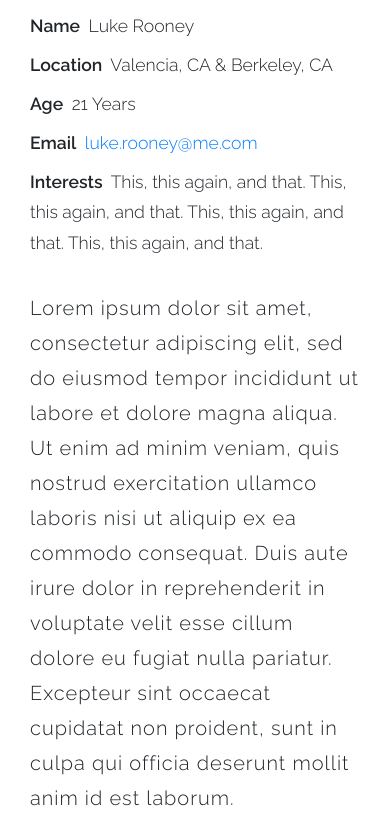
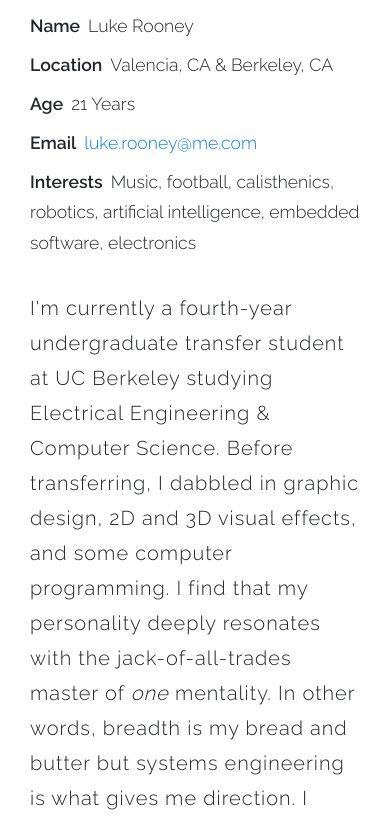
Before and after one commit to ltrooney/ltrooney.github.io, a plain HTML site: page index.html in a window 390 px wide. Shown: the part 1280-2103 px from the top of the page. Drawn offline with nearby package versions, Linux system fonts and the light colour scheme; a web font is replaced by a local one.

Commit message:
added project images and updated information text

```diff
--- a/index.html
+++ b/index.html
@@ -101,7 +101,7 @@
                   <h5>Valencia, CA &amp Berkeley, CA</h5>
                   <h5>21 Years</h5>
                   <h5><a href="mailto:luke.rooney@me.com"> luke.rooney@me.com</a><h5>
-                  <h5>This, this again, and that. This, this again, and that. This, this again, and that. This, this again, and that.</h5>
+                  <h5>Music, football, calisthenics, robotics, artificial intelligence, embedded software, electronics</h5>
                 </div>
               </div>
             </div>
@@ -109,19 +109,17 @@
         </div>
 
         <div id="info-sm" class="col-12 d-sm-none">
-          <h5><span class="mr-1">Name</span> Luke Rooney</h5>
-          <h5><span class="mr-1">Location</span> Valencia, CA &amp Berkeley, CA</h5>
-          <h5><span class="mr-1">Age</span> 21 Years</h5>
-          <h5><span class="mr-1">Email</span><a href="mailto:luke.rooney@me.com"> luke.rooney@me.com</a><h5>
-          <h5><span class="mr-1">Interests</span> This, this again, and that. This, this again, and that. This, this again, and that. This, this again, and that.</h5>
+          <h5><span class="mr-2">Name</span>Luke Rooney</h5>
+          <h5><span class="mr-2">Location</span>Valencia, CA &amp Berkeley, CA</h5>
+          <h5><span class="mr-2">Age</span>21 Years</h5>
+          <h5><span class="mr-2">Email</span><a href="mailto:luke.rooney@me.com">luke.rooney@me.com</a><h5>
+          <h5><span class="mr-2">Interests</span>Music, football, calisthenics, robotics, artificial intelligence, embedded software, electronics</h5>
         </div>
       </div>
 
       <div class="row">
         <div class="col-md-8 mt-4 col-centered">
-          <p>Lorem ipsum dolor sit amet, consectetur adipiscing elit, sed do eiusmod tempor incididunt ut labore et dolore magna aliqua. Ut enim ad minim veniam, quis nostrud exercitation ullamco laboris nisi ut aliquip ex ea commodo consequat. Duis aute irure dolor in reprehenderit in voluptate velit esse cillum dolore eu fugiat nulla pariatur. Excepteur sint occaecat cupidatat non proident, sunt in culpa qui officia deserunt mollit anim id est laborum.</p>
-
-          <p>Lorem ipsum dolor sit amet, consectetur adipiscing elit, sed do eiusmod tempor incididunt ut labore et dolore magna aliqua. Ut enim ad minim veniam, quis nostrud exercitation ullamco laboris nisi ut aliquip ex ea commodo consequat. Duis aute irure dolor in reprehenderit in voluptate velit esse cillum dolore eu fugiat nulla pariatur. Excepteur sint occaecat cupidatat non proident, sunt in culpa qui officia deserunt mollit anim id est laborum.</p>
+          <p>I'm currently a fourth-year undergraduate transfer student at UC Berkeley studying Electrical Engineering &amp Computer Science. Before transferring, I dabbled in graphic design, 2D and 3D visual effects, and some computer programming. I find that my personality deeply resonates with the jack-of-all-trades master of <i>one</i> mentality. In other words, breadth is my bread and butter but systems engineering is what gives me direction. I have a passion for space exploration and autonomous systems. By the age of 20, I had worked on an earth-orbiting satellite mission and Mars 2020 Rover during my internship at NASA's Jet Propulsion Laboratory. I also spent over 200 hours designing, building, and testing an autonomous quadrotor from scratch. In the future, I'd like to become one of many engineers who boldy endeavor to push humankind's technological cabalities to unexplored frontiers.</p>
         </div>
       </div>
     </div>
@@ -134,11 +132,6 @@
         </div>
       </div>
       <div id="experiences"></div>
-      <div class="row">
-        <div class="col-lg-8 col-md-12 col-centered text-center">
-          <a id="toggle_button" href="#more-exp" class="btn show-btn py-2 px-3">Show More</a>
-        </div>
-      </div>
     </div>
       <!--<div class="fade-bg"></div>-->
   </div>
@@ -150,7 +143,7 @@
       </div>
       <div class="row mb-4">
         <div class="col-md-6 col-centered text-center">
-          <p>Cras sit amet nibh libero, in gravida nulla. Nulla vel metus scelerisque ante sollicitudin. Cras purus odio, vestibulum in vulputate at, tempus viverra turpis. Fusce condimentum nunc ac nisi vulputate fringilla. Donec lacinia congue felis in faucibus. Cras sit amet nibh libero, in gravida nulla. Nulla vel metus scelerisque ante sollicitudin.</p>
+          <p>I love seeing my newly aquired skills and knowledge come alive in a well-thought-out personal project. The projects I typically work on span a number of subfields in engineering including: robotics, electronics, web development, software engineering, and control theory. I take a reverse-engineering approach to most of my projects. That is, I often find that starting with a clear goal in mind fuels the curriculum needed to build out a project, rather than the other way around.</p>
         </div>
       </div>
       <div id="portfolio-wrapper" class="py-3">
--- a/js/script.js
+++ b/js/script.js
@@ -24,24 +24,6 @@ jQuery(document).ready(function($) {
 	  	});
 	});
 
-	// work experience toggle
-	var show_more = true;
-	$('#toggle_button').click(function() {
-		if(show_more) {
-			// add divs
-			$('.hide').addClass('show').removeClass('hide');
-			document.getElementById("toggle_button").innerText = "Show Less";
-			show_more = false;
-		} else {
-			// remove div
-			$('.show').addClass('hide').removeClass('show');
-			document.getElementById("toggle_button").innerText = "Show More";
-			show_more = true;
-		}
-	});
-
-
-
 	var json =
 		{
 			projects: [
@@ -61,11 +43,11 @@ jQuery(document).ready(function($) {
 					}
 				},
 				{
-					enabled: true,
+					enabled: false,
 					id: "02",
 					title: "Music Theory App",
 					preview: {
-						dates: "Jul 2017 - Jan 2019",
+						dates: "Jul 20178",
 						imgSrc: "css/images/music.png"
 					},
 					modal: {
@@ -80,7 +62,7 @@ jQuery(document).ready(function($) {
 					id: "03",
 					title: "Hack Computer",
 					preview: {
-						dates: "Jul 2017 - Jan 2019",
+						dates: "Jul 2017 - Sept 2017",
 						imgSrc: "https://onlinejpgtools.com/images/examples-onlinejpgtools/random-grid.jpg"
 					},
 					modal: {
@@ -93,7 +75,7 @@ jQuery(document).ready(function($) {
 				{
 					enabled: true,
 					id: "04",
-					title: "JAVA Physics Engine",
+					title: "Java Physics Engine",
 					preview: {
 						dates: "Jul 2017 - Jan 2019",
 						imgSrc: "css/images/physics.jpg"
@@ -125,13 +107,58 @@ jQuery(document).ready(function($) {
 					id: "06",
 					title: "This Website",
 					preview: {
-						dates: "Dec 2018 - Mar 2019",
+						dates: "Dec 2018 - May 2019",
 						imgSrc: "css/images/code.jpeg"
 					},
 					modal: {
 						isPrivate: false,
 						githubLink: "github.com/ltrooney/luke-rooney-website",
 						skills: "C++, Arduino, PID Controller, Motors, Power Systems",
+						description: "Cras sit amet nibh libero, in gravida nulla. Nulla vel metus scelerisque ante sollicitudin. Cras purus odio, vestibulum in vulputate at, tempus viverra turpis. Fusce condimentum nunc ac nisi vulputate fringilla. Donec lacinia congue felis in faucibus. Cras sit amet nibh libero, in gravida nulla. Nulla vel metus scelerisque ante sollicitudin. Cras purus odio, vestibulum in vulputate at, tempus viverra turpis. Fusce condimentum nunc ac nisi vulputate fringilla. Donec lacinia congue felis in faucibus. Cras sit amet nibh libero, in gravida nulla. Nulla vel metus scelerisque ante sollicitudin. Cras purus odio, vestibulum in vulputate at, tempus viverra turpis. Fusce condimentum nunc ac nisi vulputate fringilla. Donec lacinia congue felis in faucibus."
+					}
+				},
+				{
+					enabled: true,
+					id: "07",
+					title: "Bear Maps",
+					preview: {
+						dates: "March 2019",
+						imgSrc: "css/images/bearmaps.png"
+					},
+					modal: {
+						isPrivate: true,
+						githubLink: null,
+						skills: "Java, Priority Queues, K-d Trees",
+						description: "Cras sit amet nibh libero, in gravida nulla. Nulla vel metus scelerisque ante sollicitudin. Cras purus odio, vestibulum in vulputate at, tempus viverra turpis. Fusce condimentum nunc ac nisi vulputate fringilla. Donec lacinia congue felis in faucibus. Cras sit amet nibh libero, in gravida nulla. Nulla vel metus scelerisque ante sollicitudin. Cras purus odio, vestibulum in vulputate at, tempus viverra turpis. Fusce condimentum nunc ac nisi vulputate fringilla. Donec lacinia congue felis in faucibus. Cras sit amet nibh libero, in gravida nulla. Nulla vel metus scelerisque ante sollicitudin. Cras purus odio, vestibulum in vulputate at, tempus viverra turpis. Fusce condimentum nunc ac nisi vulputate fringilla. Donec lacinia congue felis in faucibus."
+					}
+				},
+				{
+					enabled: true,
+					id: "08",
+					title: "16-bit Adventure Game",
+					preview: {
+						dates: "April 2019",
+						imgSrc: "css/images/avatar.png"
+					},
+					modal: {
+						isPrivate: true,
+						githubLink: null,
+						skills: "Java, Minimum Spanning Trees, Dijkstra's Algorithm, Disjoint Sets",
+						description: "Cras sit amet nibh libero, in gravida nulla. Nulla vel metus scelerisque ante sollicitudin. Cras purus odio, vestibulum in vulputate at, tempus viverra turpis. Fusce condimentum nunc ac nisi vulputate fringilla. Donec lacinia congue felis in faucibus. Cras sit amet nibh libero, in gravida nulla. Nulla vel metus scelerisque ante sollicitudin. Cras purus odio, vestibulum in vulputate at, tempus viverra turpis. Fusce condimentum nunc ac nisi vulputate fringilla. Donec lacinia congue felis in faucibus. Cras sit amet nibh libero, in gravida nulla. Nulla vel metus scelerisque ante sollicitudin. Cras purus odio, vestibulum in vulputate at, tempus viverra turpis. Fusce condimentum nunc ac nisi vulputate fringilla. Donec lacinia congue felis in faucibus."
+					}
+				},
+				{
+					enabled: true,
+					id: "09",
+					title: "Quadcopter Motion Simulation",
+					preview: {
+						dates: "Mar 2019 - Apr 2019",
+						imgSrc: "css/images/code.jpeg"
+					},
+					modal: {
+						isPrivate: false,
+						githubLink: "github.com/ltrooney/quadcopter",
+						skills: "Matlab",
 						description: "Cras sit amet nibh libero, in gravida nulla. Nulla vel metus scelerisque ante sollicitudin. Cras purus odio, vestibulum in vulputate at, tempus viverra turpis. Fusce condimentum nunc ac nisi vulputate fringilla. Donec lacinia congue felis in faucibus. Cras sit amet nibh libero, in gravida nulla. Nulla vel metus scelerisque ante sollicitudin. Cras purus odio, vestibulum in vulputate at, tempus viverra turpis. Fusce condimentum nunc ac nisi vulputate fringilla. Donec lacinia congue felis in faucibus. Cras sit amet nibh libero, in gravida nulla. Nulla vel metus scelerisque ante sollicitudin. Cras purus odio, vestibulum in vulputate at, tempus viverra turpis. Fusce condimentum nunc ac nisi vulputate fringilla. Donec lacinia congue felis in faucibus."
 					}
 				},
@@ -142,23 +169,19 @@ jQuery(document).ready(function($) {
 					imgAlt: "JPL Logo",
 					institution: "Jet Propulsion Laboratory",
 					jobTitle: "Electrical Systems Engineering",
-					dates: "September 2016 - July 2018",
-					description: "Cras sit amet nibh libero, in gravida nulla. Nulla vel metus scelerisque ante sollicitudin. Cras purus odio, vestibulum in vulputate at, tempus viverra turpis. Fusce condimentum nunc ac nisi vulputate fringilla. Donec lacinia congue felis in faucibus."
+					dates: "September 2016 - July 2018 & Summer 2019",
+					description: "I worked as a year-round intern in the Electrical Systems Engineering group. My primary focus included the creation of circuit diagrams and functional block diagrams for the NISAR and Mars 2020 flight projects. I learned the basics of Model-Based Systems Engineering as applied to the development of large, complex systems such as spacecraft and rovers."
 				},
-				{
+				/*{
 					imgSrc: "css/images/coc.png",
 					imgAlt: "COC Logo",
 					institution: "College of the Canyons",
 					jobTitle: "College Assistant - Financial Aid",
 					dates: "September 2016 - July 2018",
 					description: "Cras sit amet nibh libero, in gravida nulla. Nulla vel metus scelerisque ante sollicitudin. Cras purus odio, vestibulum in vulputate at, tempus viverra turpis. Fusce condimentum nunc ac nisi vulputate fringilla. Donec lacinia congue felis in faucibus."
-				}
+				}*/
 			],
 			faqs: [
-				{
-					question: "Lorem ipsum dolor sit amet, consectetur adipiscing elit?",
-					answer: "Ut enim ad minim veniam, quis nostrud exercitation ullamco laboris nisi ut aliquip ex ea commodo consequat."
-				},
 				{
 					question: "Lorem ipsum dolor sit amet, consectetur adipiscing elit?",
 					answer: "Ut enim ad minim veniam, quis nostrud exercitation ullamco laboris nisi ut aliquip ex ea commodo consequat."
@@ -180,6 +203,7 @@ jQuery(document).ready(function($) {
 	// parse data for projects section
 	var projectsJSON = json.projects;
   	projectsJSON.forEach(function(projectsData) {
+  		if (projectsData.enabled) {
 	  		var html =
 	  		`<div class='single_portfolio_text mx-2'>
 				<img src="${projectsData.preview.imgSrc}" />
@@ -192,12 +216,12 @@ jQuery(document).ready(function($) {
 						html += `<button type='button' class='btn btn-dark btn-lg' data-toggle='modal' data-target='#${modalPrefix}-${projectsData.id}'>View</button>`;
 					}
 				html += `</div></div>"`;
+			$('#project-previews').append(html);
+		}
 
-  		$('#project-previews').append(html);
 
   		if (modalsEnabled) {
   			var modalData = projectsData.modal;
-  			console.log(modalData);
 	  		var modal_html =
 	  		`<div class="modal fade" id="${modalPrefix}-${projectsData.id}" tabindex="-1" role="dialog" aria-labelledby="exampleModalLabel" aria-hidden="true">
 		        <div class="modal-dialog modal-dialog-centered" role="document">
@@ -265,6 +289,33 @@ jQuery(document).ready(function($) {
         $('#experiences').append(html);
   	});
 
+  	// work experience toggle
+
+  	if (json.experience.length > 2) {
+  		var btnHtml =
+  		`<div class="row">
+	        <div class="col-lg-8 col-md-12 col-centered text-center">
+	          <a id="toggle_button" href="#more-exp" class="btn show-btn py-2 px-3">Show More</a>
+	        </div>
+	      </div>`;
+	    $('#experience').append(btnHtml);
+  	}
+
+
+	var show_more = true;
+	$('#toggle_button').click(function() {
+		if(show_more) {
+			// add divs
+			$('.hide').addClass('show').removeClass('hide');
+			document.getElementById("toggle_button").innerText = "Show Less";
+			show_more = false;
+		} else {
+			// remove div
+			$('.show').addClass('hide').removeClass('show');
+			document.getElementById("toggle_button").innerText = "Show More";
+			show_more = true;
+		}
+	});
 
   	json.faqs.forEach(function(faq) {
   		var html =
@@ -276,6 +327,8 @@ jQuery(document).ready(function($) {
       	</div>`;
   		$('#faqs').append(html);
   	});
+
+
 
   	// slick carousel
 	$('.center').slick({
```
Also changed, not shown: css/images/avatar.png (added), css/images/bearmaps.png (added), 1 other file. Lines whose indentation alone changed are shown as unchanged.
